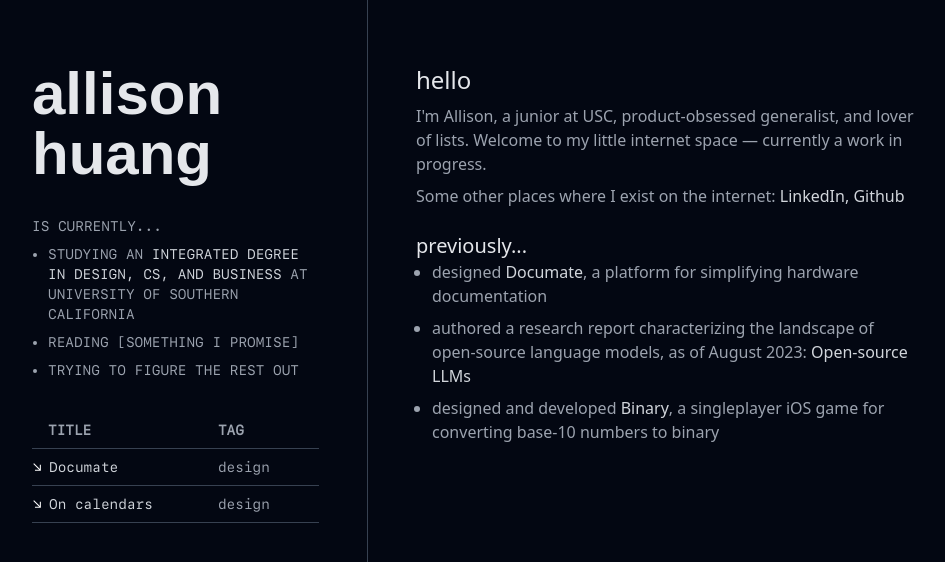
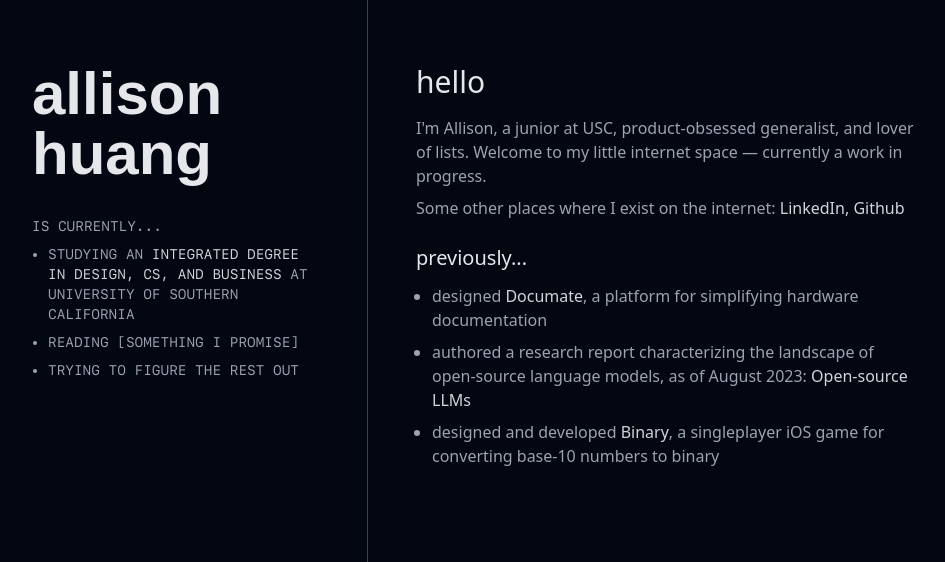
Before and after one commit to acyhuang/www.acyhuang, a React (Create React App) app: page / in a window 1280 px wide. Shown: the top 562 px of the page, without its empty margins (16-961 px from the left). Built offline with nearby package versions, Linux system fonts and the light colour scheme; a web font is replaced by a local one.

Commit message:
adjust margins around headings, lists

```diff
--- a/src/components/sidebar.js
+++ b/src/components/sidebar.js
@@ -13,7 +13,7 @@ const Sidebar = () => (
           <li>TRYING TO FIGURE THE REST OUT</li>
       </ul>
     </div>
-    <PostsList / >
+    {/* <PostsList / > */}
   </div>
 );
 
--- a/src/tailwind.css
+++ b/src/tailwind.css
@@ -4,16 +4,16 @@
 
 @layer base {
     h1 {
-        @apply text-2xl mt-8 text-gray-200 font-medium;
+        @apply text-3xl mt-8 mb-4 text-gray-200 font-medium;
     }
     h2 {
-        @apply text-xl mt-6 text-gray-200;
+        @apply text-xl mt-6 mb-3 text-gray-200;
     }
     p {
         @apply text-base mt-2 text-gray-400;
     }
     ul {
-        @apply list-disc list-outside pl-4 text-gray-400;
+        @apply list-disc list-outside pl-4 text-gray-400 mt-2;
     }
     ol {
         @apply list-decimal list-outside pl-4 text-gray-400;
```
